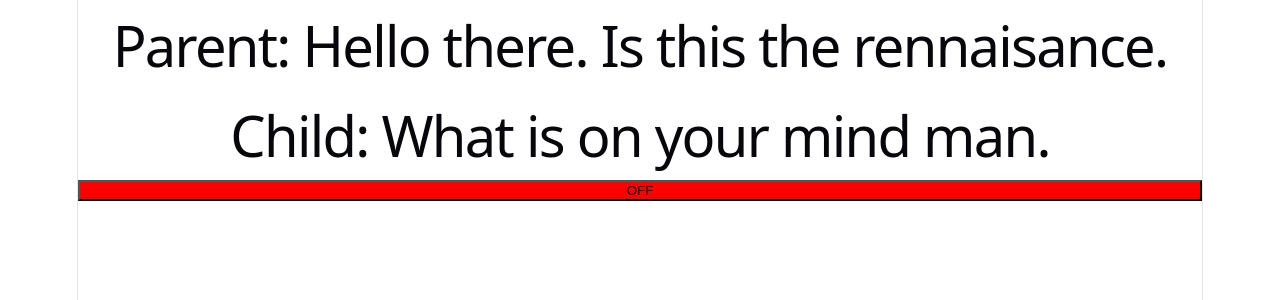
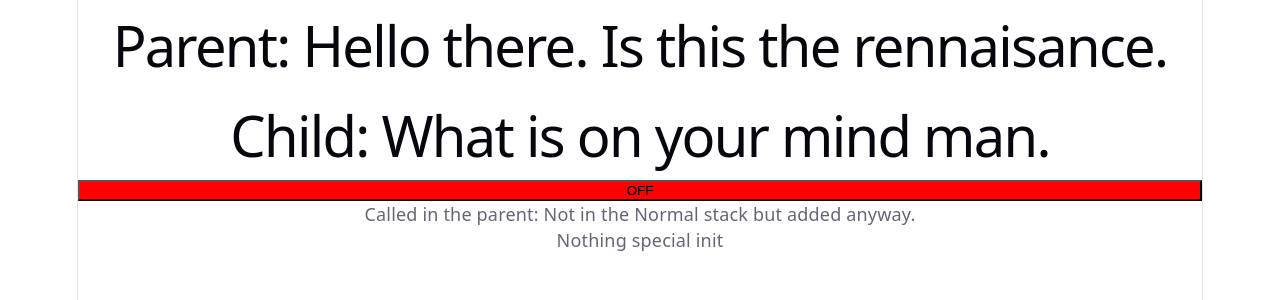
Before and after one commit to kollcibe05-creator/REACT, a React (Vite) app: page / in a window 1280 px wide. Shown: the top 300 px of the page. Built offline with nearby package versions, Linux system fonts and the light colour scheme.

Commit message:
ADdendum

```diff
--- a/src/App.jsx
+++ b/src/App.jsx
@@ -2,11 +2,18 @@ import { useEffect, useState } from 'react'
 import './App.css'
 import {format} from 'date-fns'
 import Parent from "./Parent.jsx"
+import Children from './Children.jsx'
+import UserProvider from "./Context";
+
 
 function App() {
   return (
     <>
+      <UserProvider>
       <Parent/>
+      <Children/>
+      </UserProvider>
+
     </>
   )
 }
--- a/src/Child.jsx
+++ b/src/Child.jsx
@@ -1,15 +1,14 @@
 import { useState } from "react";
 
 function Child (props) {
+    const {children, persona: {name, age, value}} = props
     const [switchState, setSwitch] = useState(false)
     function handleClick () { setSwitch((switchState) => !switchState)}
-    console.log(Math.floor(Math.random()* 11) )
     return (
         <>
         <h1>Child: What is on your mind man.</h1>
-        {/* <p>{persona.name} is {persona.age} old. He is full of  {persona.value}.</p>
-        {children} */}
         <button style={{background:"red"}}onClick={handleClick}>{switchState ? "ON": "OFF"}</button>
+        {children}
         </>
     )
 }
--- a/src/Children.jsx
+++ b/src/Children.jsx
@@ -1,11 +1,17 @@
+import { useContext } from "react";
+import { UserContext } from "./Context";
+
 function Children (props) {
     const{children, data} = props
+    const user = useContext(UserContext)
+    console.log(user)
     return (
         <>
         <div>
-            Normal component in the normal stack.
+                 Nothing special init
         </div>
-        {children} //Very important
+        {children} {/*/Very important*/}
         </>
     )
 }
+export default Children;
--- a/src/Parent.jsx
+++ b/src/Parent.jsx
@@ -1,7 +1,10 @@
-import { useState } from "react";
+import { useState, useContext } from "react";
 import Child from "./Child.jsx";
+import { UserContext} from "./Context.jsx";
 
 function Parent () {
+    const user = useContext(UserContext)
+    console.log(user)
     const persona = {
         name: "Collins",
         age: 5,
@@ -11,7 +14,7 @@ function Parent () {
         <>
             <h1>Parent: Hello there. Is this the rennaisance.</h1>
             <Child persona={persona}>
-                <p>Not in the Normal stack but added anyway.</p>
+                <p>Called in the parent: Not in the Normal stack but added anyway.</p>
             </Child>
         </>
     )
```
